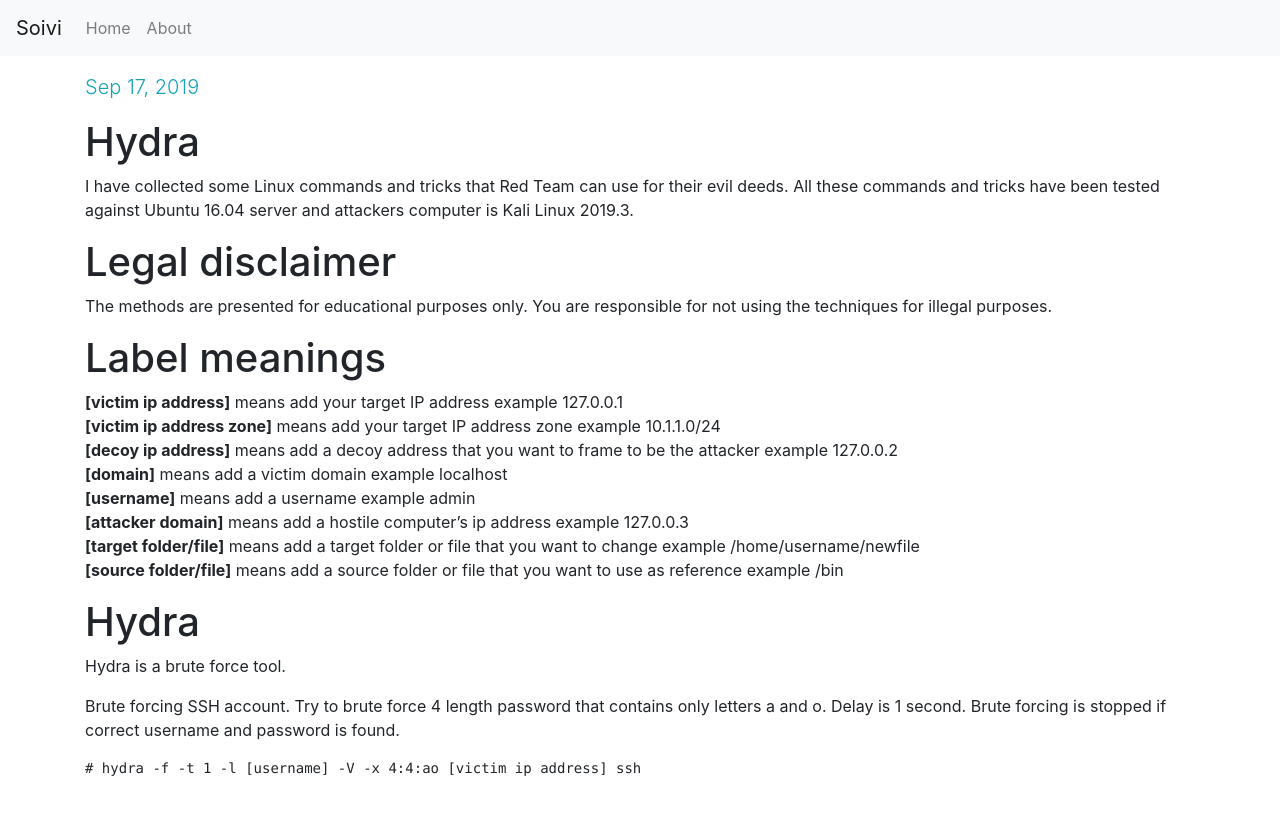
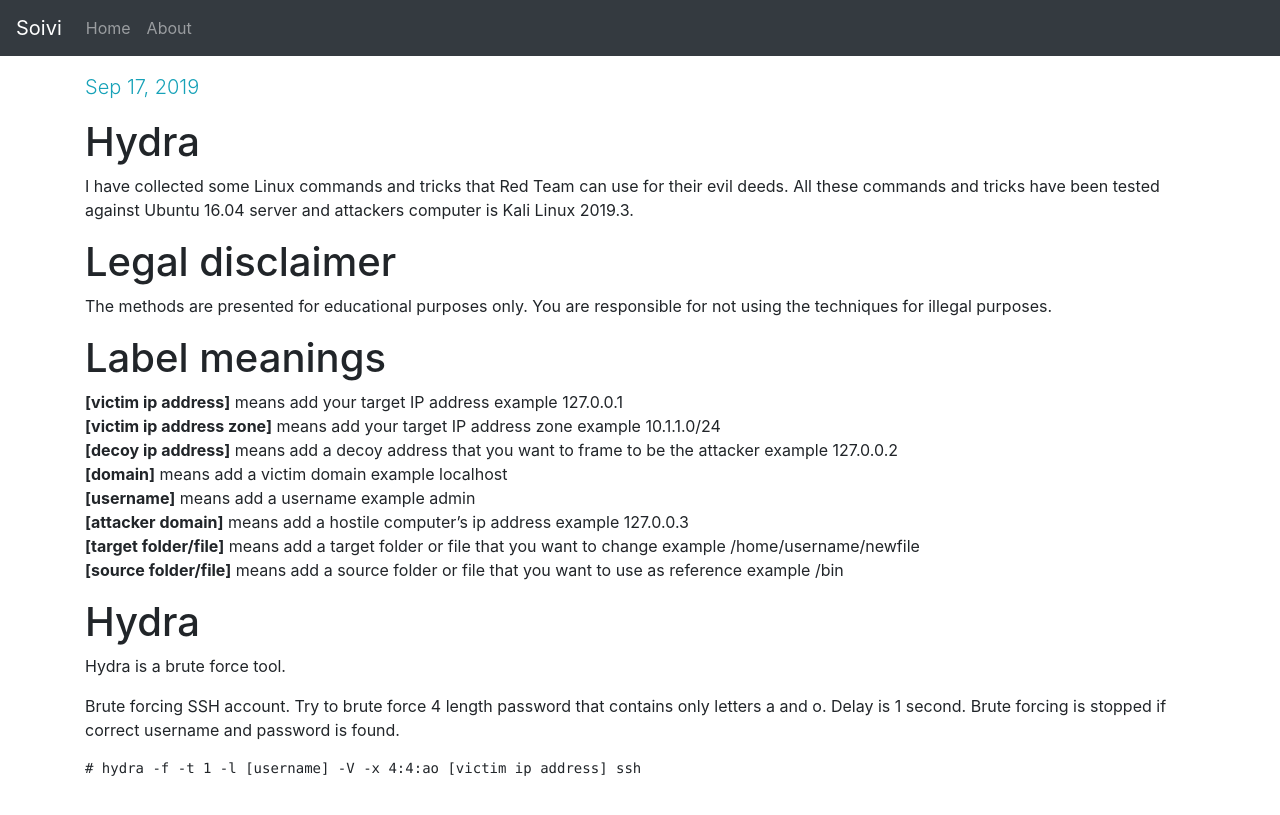
Before and after one commit to Soivi/jekyll-blog, a Jekyll site: the page built from docs/_posts/2019-09-17-hydra.md, in a window 1280 px wide. Shown: the top 815 px of the page. Built offline with Jekyll 4.4.1, drawn with Linux system fonts in a browser that asks for light colours; nearby versions of some CDN libraries.

Commit message:
Fixed navigation bar

```diff
--- a/docs/_includes/navbar.html
+++ b/docs/_includes/navbar.html
@@ -1,13 +1,16 @@
-<nav class="navbar navbar-expand-lg navbar-light bg-light">
+<nav class="navbar navbar-expand-lg navbar-dark bg-dark">
   <a class="navbar-brand" href="{{site.baseurl}}/">Soivi</a>
-  <button class="navbar-toggler" type="button" data-toggle="collapse" data-target="#navbarNavAltMarkup" aria-controls="navbarNavAltMarkup" aria-expanded="false" aria-label="Toggle navigation">
+
+  <button class="navbar-toggler" type="button" data-toggle="collapse" data-target="#navbarNav" aria-controls="navbarNav" aria-expanded="false" aria-label="Toggle navigation">
     <span class="navbar-toggler-icon"></span>
   </button>
-  <div class="collapse navbar-collapse" id="navbarNavAltMarkup">
-    <div class="navbar-nav">
+  <div class="collapse navbar-collapse" id="navbarNav">
+    <ul class="navbar-nav">
       {% for item in site.data.navbar %}
-      <a class="nav-item nav-link" href="{{site.baseurl}}{{item.link}}">{{ item.name }}</a>
+        <li class="nav-item {% if item.url == page.url %}active{% endif %}">
+          <a class="nav-link" href="{{site.baseurl}}{{item.url}}">{{ item.title }}</a>
+        </li>
       {% endfor %}
-    </div>
+    </ul>
   </div>
 </nav>
```
Also changed, not shown: docs/_data/navbar.yml (+4 -4 lines).
